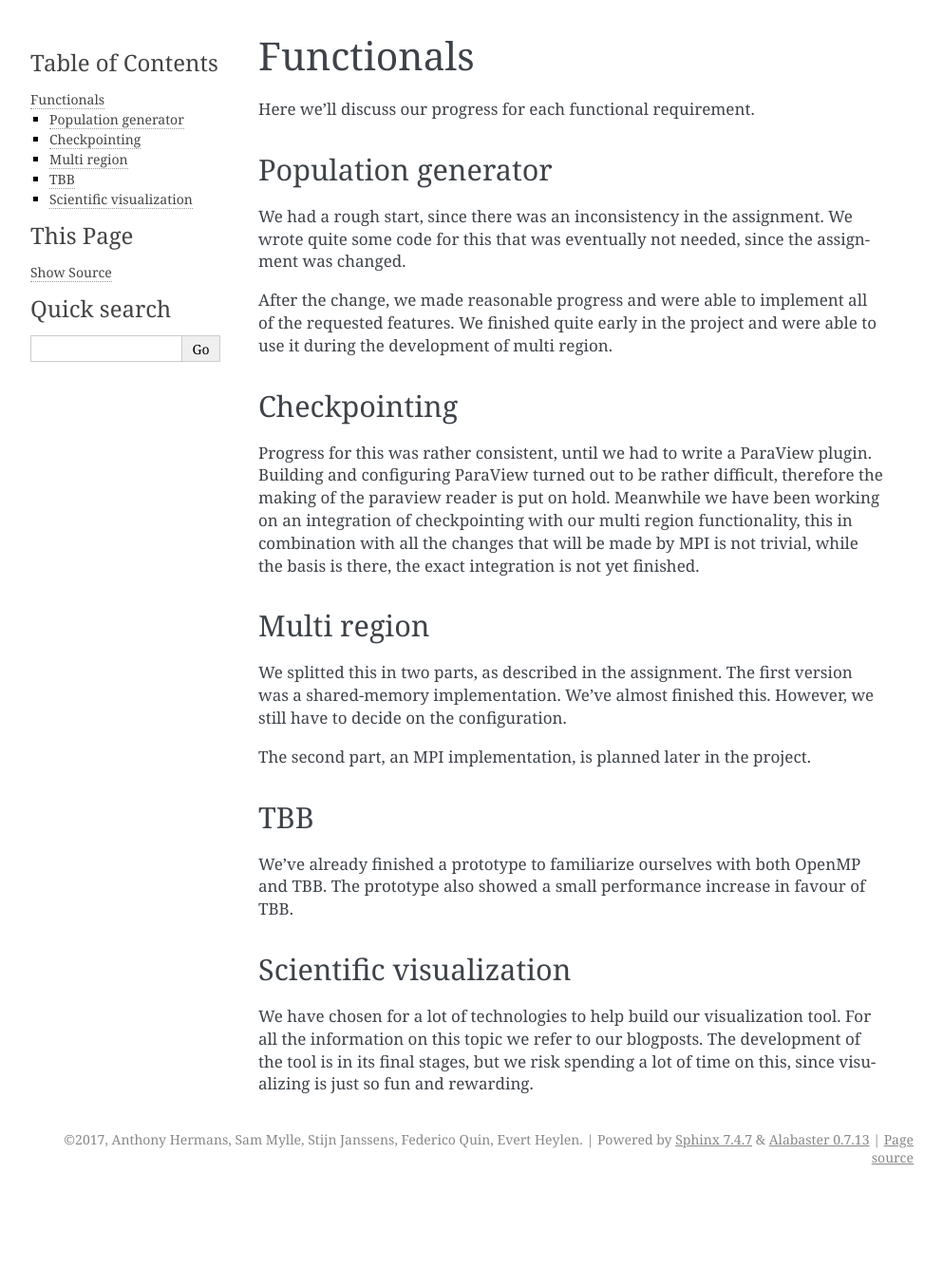
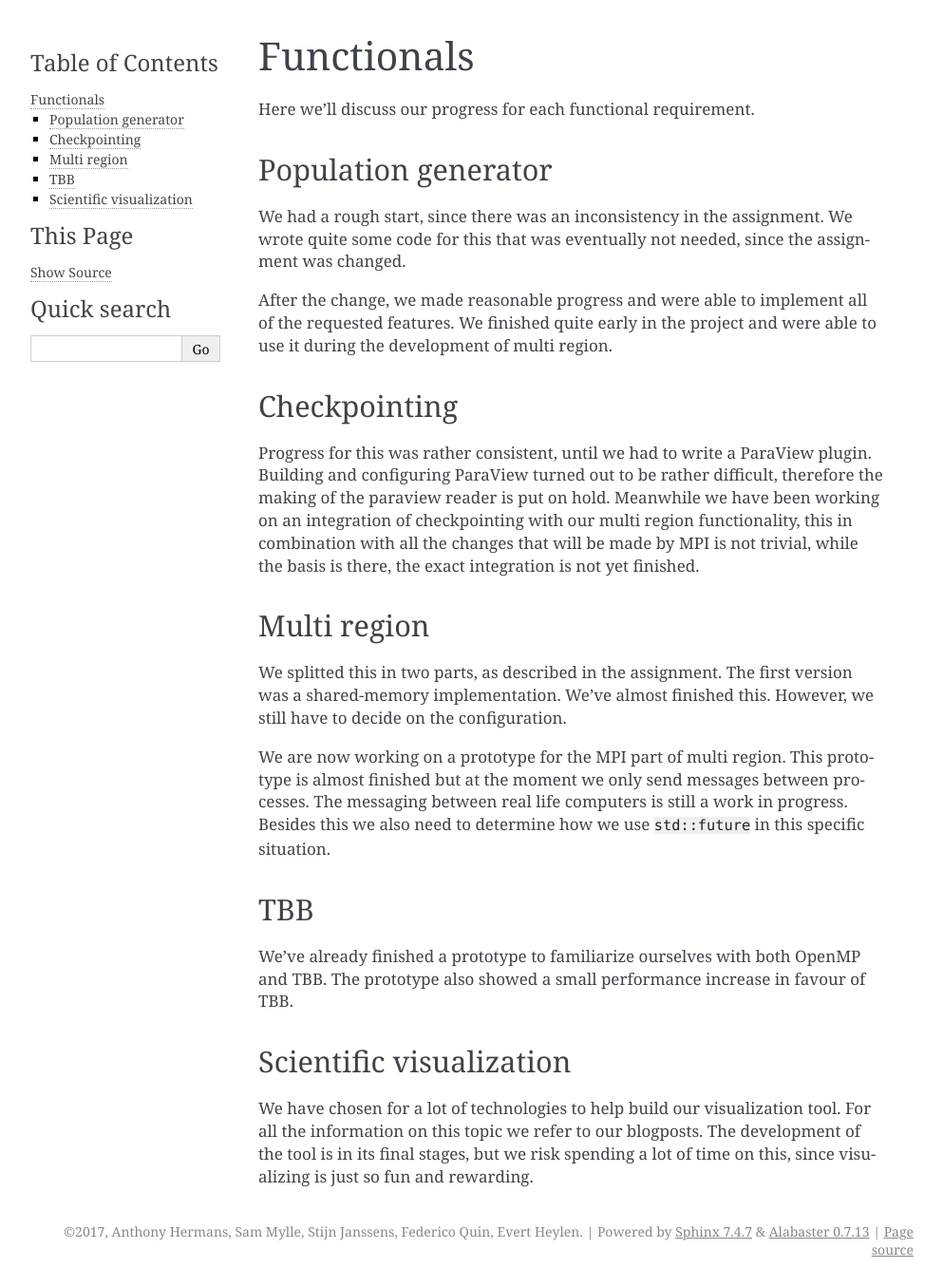
Before and after one commit to Stride-Apollo/Stride-Report, a Sphinx documentation site: the page built from source/functionals.rst, in a window 1280 px wide. Shown: the whole page at 95% size, without its empty margins (148-1141 px from the left). Built offline with Sphinx 7.4.7, drawn with Linux system fonts in a browser that asks for light colours; before the commit the page ends 1258 px from its top, so only the background shows below that.

Commit message:
Added some explanation about the MPI prototype

```diff
--- a/source/functionals.rst
+++ b/source/functionals.rst
@@ -23,7 +23,10 @@ Multi region
 
 We splitted this in two parts, as described in the assignment. The first version was a shared-memory implementation. We've almost finished this. However, we still have to decide on the configuration.
 
-The second part, an MPI implementation, is planned later in the project.
+We are now working on a prototype for the MPI part of multi region.
+This prototype is almost finished but at the moment we only send messages between processes.
+The messaging between real life computers is still a work in progress.
+Besides this we also need to determine how we use :code:`std::future` in this specific situation.
 
 TBB
 ---
```
